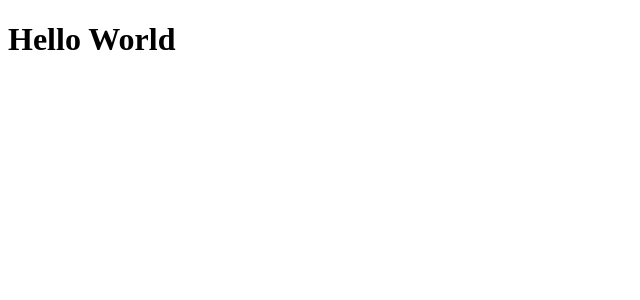
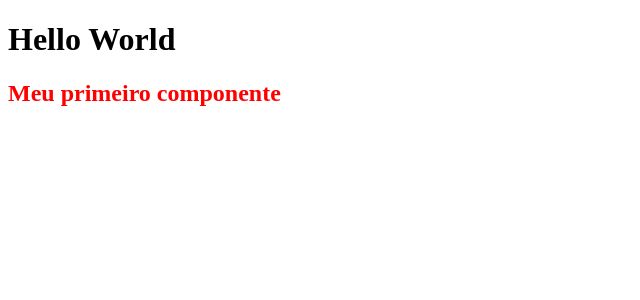
Before and after one commit to epicestudar/Curso-Angular, an Angular app in the folder curso-angular/: page / in a window 1280 px wide. Shown: the top 300 px of the page, without its empty margins (0-640 px from the left). Built offline with nearby package versions, Linux system fonts and the light colour scheme.

Commit message:
criando componentes

```diff
--- a/curso-angular/src/app/app.component.html
+++ b/curso-angular/src/app/app.component.html
@@ -1 +1,4 @@
 <h1>Hello World</h1>
+<app-first-component>
+
+</app-first-component>
--- a/curso-angular/src/app/app.module.ts
+++ b/curso-angular/src/app/app.module.ts
@@ -2,10 +2,12 @@
 import { BrowserModule } from '@angular/platform-browser';
 
 import { AppComponent } from './app.component';
+import { FirstComponentComponent } from './components/first-component/first-component.component';
 
 @NgModule({
   declarations: [
-    AppComponent
+    AppComponent,
+    FirstComponentComponent
   ],
   imports: [
     BrowserModule
--- /dev/null
+++ b/curso-angular/src/app/components/first-component/first-component.component.css
@@ -0,0 +1,3 @@
+h2{
+    color: red;
+}
--- /dev/null
+++ b/curso-angular/src/app/components/first-component/first-component.component.html
@@ -0,0 +1 @@
+<h2>Meu primeiro componente</h2>
```
Also changed, not shown: curso-angular/src/app/components/first-component/first-component.component.ts (added, +10 -0 lines), 1 other file (tests, documents, lock files or other folders).
